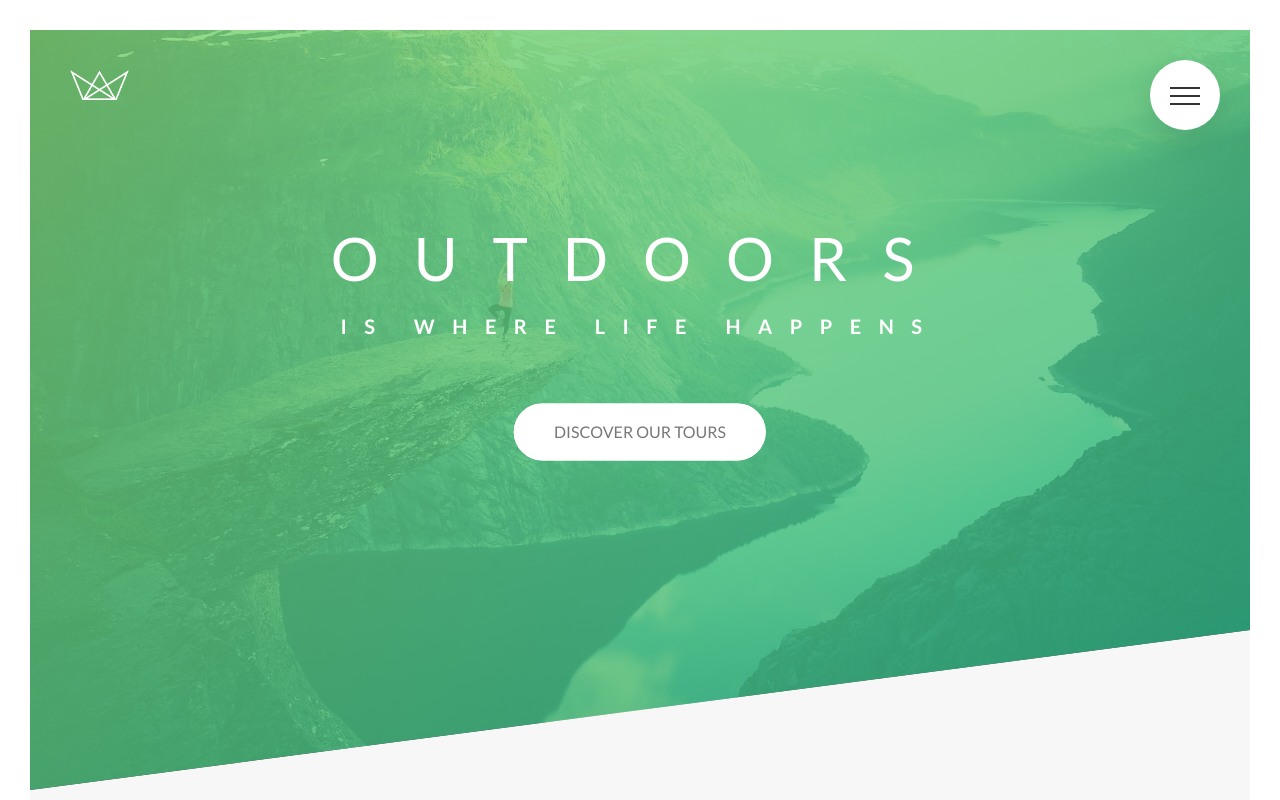
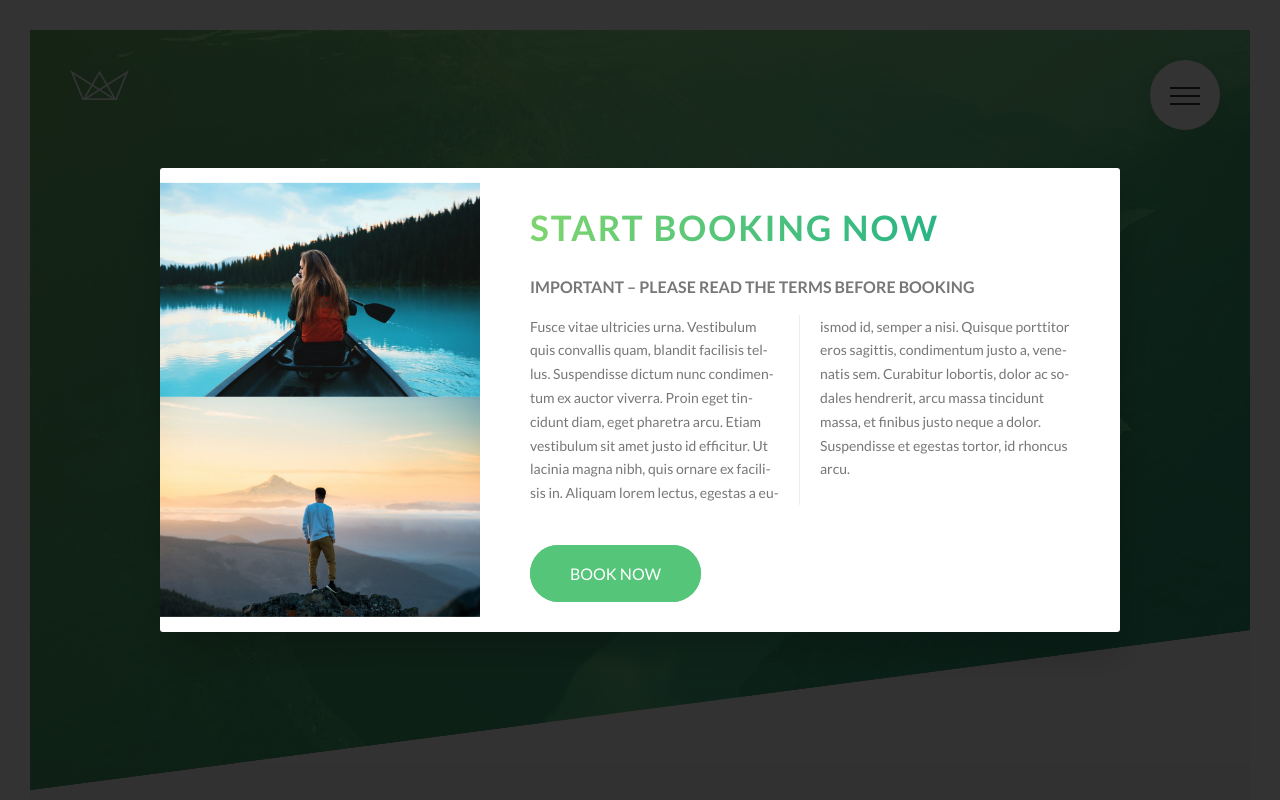
Before and after one commit to knbs/natours-sass-project, a website: page index.html in a window 1280 px wide. Shown: the top 800 px of the page. Drawn offline with Linux system fonts and the light colour scheme.

Commit message:
Add pure css popup

```diff
--- a/index.html
+++ b/index.html
@@ -352,5 +352,33 @@
       </div>
     </div>
   </footer>
+  <div class="popup">
+    <div class="popup__content">
+      <div class="popup__left">
+        <img src="img/nat-8.jpg" alt="Tour photo" class="popup__img">
+        <img src="img/nat-9.jpg" alt="Tour photo" class="popup__img">
+      </div>
+      <div class="popup__right">
+        <h2 class="heading-secondary u-margin-bottom-small">
+          Start booking now
+        </h2>
+        <h3 class="heading-tertiary u-margin-bottom-small">
+          Important &ndash; Please read the terms before booking
+        </h3>
+        <p class="popup__text">
+          Fusce vitae ultricies urna. Vestibulum quis convallis quam, blandit
+          facilisis tellus. Suspendisse dictum nunc condimentum ex auctor
+          viverra. Proin eget tincidunt diam, eget pharetra arcu. Etiam
+          vestibulum sit amet justo id efficitur. Ut lacinia magna nibh, quis
+          ornare ex facilisis in. Aliquam lorem lectus, egestas a euismod id,
+          semper a nisi. Quisque porttitor eros sagittis, condimentum justo a,
+          venenatis sem. Curabitur lobortis, dolor ac sodales hendrerit, arcu
+          massa tincidunt massa, et finibus justo neque a dolor. Suspendisse et
+          egestas tortor, id rhoncus arcu.
+        </p>
+        <a class="btn btn--green" href="#">Book now</a>
+      </div>
+    </div>
+  </div>
 </body>
 </html>
--- /dev/null
+++ b/sass/components/_popup.scss
@@ -0,0 +1,54 @@
+.popup {
+  height: 100vh;
+  width: 100%;
+  position: fixed;
+  top: 0;
+  left: 0;
+  background-color: rgba($color-black, .8);
+  z-index: 9999;
+
+  &__content {
+    @include center-absolote-position;
+    width: 75%;
+    background-color: $color-white;
+    box-shadow: 0 2rem 4rem rgba($color-black, .2);
+    border-radius: 3px;
+    display: table;
+    overflow: hidden;
+  }
+
+  &__left {
+    width: 33.33333333%;
+    display: table-cell;
+    vertical-align: middle;
+  }
+
+  &__right {
+    width: 66.66666667%;
+    display: table-cell;
+    vertical-align: middle;
+    padding: 3rem 5rem;
+  }
+
+  &__img {
+    display: block;
+    width: 100%;
+  }
+
+  &__text {
+    font-size: 1.4rem;
+    margin-bottom: 4rem;
+
+    -moz-column-count: 2;
+    -moz-column-gap: 4rem;
+    -moz-column-rule: 1px solid $color-grey-light-2;
+    column-count: 2;
+    column-gap: 4rem;
+    column-rule: 1px solid $color-grey-light-2;
+
+    -moz-hyphens: auto;
+    -ms-hyphens: auto;
+    -webkit-hyphens: auto;
+    hyphens: auto;
+  }
+}
--- a/sass/main.scss
+++ b/sass/main.scss
@@ -13,6 +13,7 @@
 @import 'components/composition';
 @import 'components/feature-box';
 @import 'components/form';
+@import 'components/popup';
 @import 'components/story';
 
 @import 'layout/footer';
```
Also changed, not shown: css/style.css.
